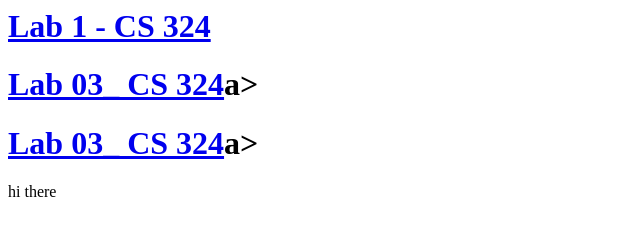
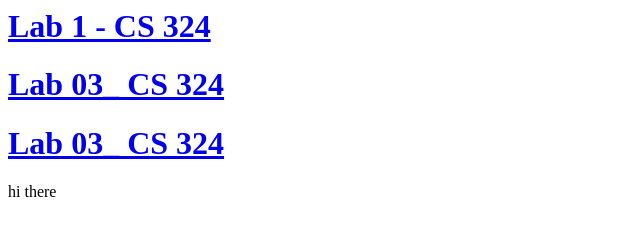
Before and after one commit to abdulrehmanhassan428/abdulrehmanhassan428.github.io, a plain HTML site: page index.html in a window 1280 px wide. Shown: the full height of the page, 0-640 px from the left. Drawn offline with Linux system fonts and the light colour scheme.

Commit message:
Update index.html

```diff
--- a/index.html
+++ b/index.html
@@ -2,8 +2,8 @@
     <body>
 
         <h1><a href="lab02.html">Lab 1 - CS 324</a></h1>
-        <h1><a href="lab03.hmtl">Lab 03_ CS 324</a>a></h1>
-        <h1><a href="lab04.hmtl">Lab 03_ CS 324</a>a></h1>
+        <h1><a href="lab03.hmtl">Lab 03_ CS 324</a></h1>
+        <h1><a href="lab04.hmtl">Lab 03_ CS 324</a></h1>
 
         <p>hi there</p>
     </body>
```
